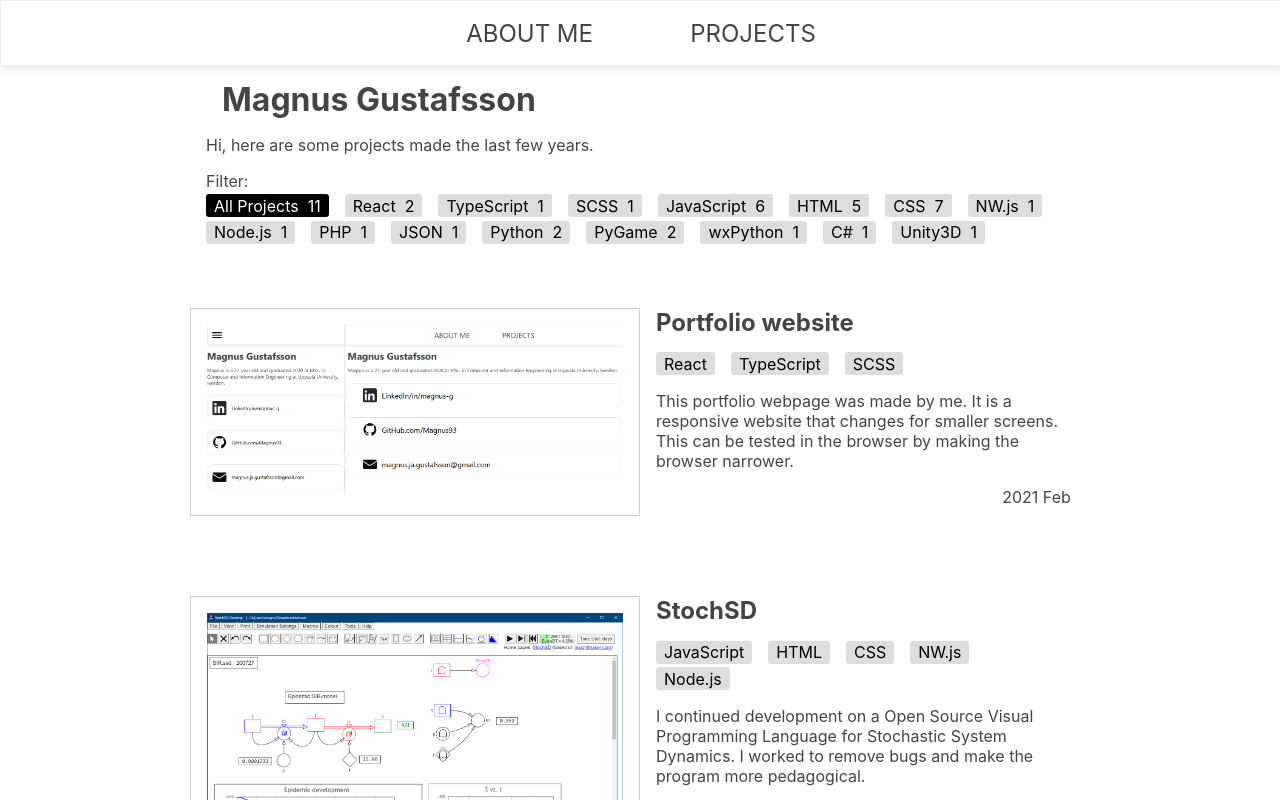
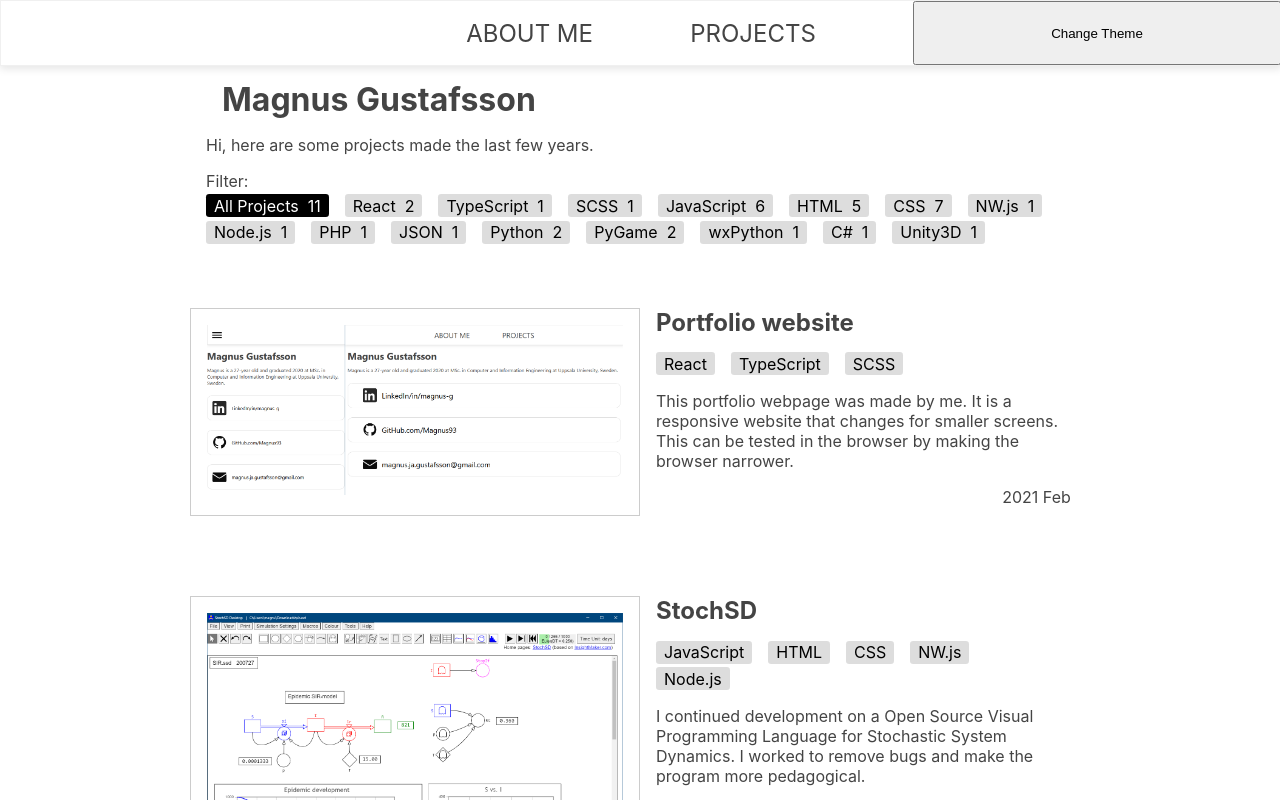
Before and after one commit to Magnus93/magnus-g-ts, a React app: page / in a window 1280 px wide. Shown: the top 800 px of the page. Built offline with nearby package versions, Linux system fonts and the light colour scheme.

Commit message:
Change theme button

```diff
--- a/src/App.tsx
+++ b/src/App.tsx
@@ -4,9 +4,26 @@ import { BrowserRouter, Switch, Route } from 'react-router-dom';
 import ProjectsPage from './components/ProjectsPage';
 import AboutPage from "./components/AboutPage";
 
-function App() {
+class App extends React.Component<{}, {theme: string}> {
+  constructor(props : any) {
+    super(props);
+    let theme : any = localStorage.getItem('theme');
+    this.state = {
+      theme: theme ? theme : 'light'
+    };
+  }
+
+  toogleTheme() {
+    let theme : string = 'light';
+    if (this.state.theme === 'light') {
+      theme = 'dark';
+    }
+    this.setState({'theme': theme});
+  }
+
+  render() {
     return (
-    <div className="App">
+      <div className={`App ${this.state.theme}`}>
         <div className="header">
           <input type="checkbox" id="nav-toggle" className="nav-toggle" />
           <label htmlFor="nav-toggle" className="nav-toggle-label">
@@ -18,6 +35,7 @@ function App() {
               <li><a href="/projects">Projects</a></li>
             </ul>
           </nav>
+          <button onClick={this.toogleTheme.bind(this)}>Change Theme</button>
         </div>
         <div>
           <BrowserRouter>
@@ -37,5 +55,7 @@ function App() {
       </div>
     );
   }
+}
+
 
 export default App;
```
Lines whose indentation alone changed are shown as unchanged.
